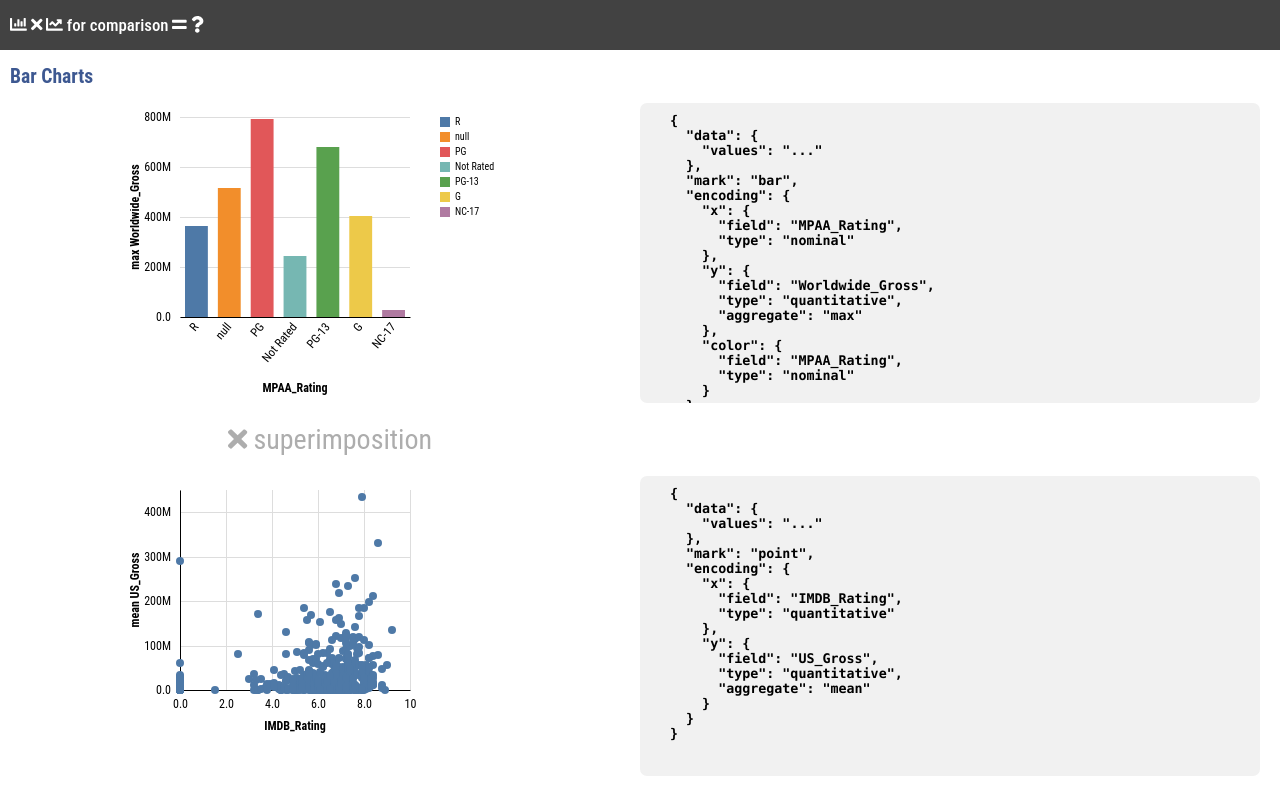
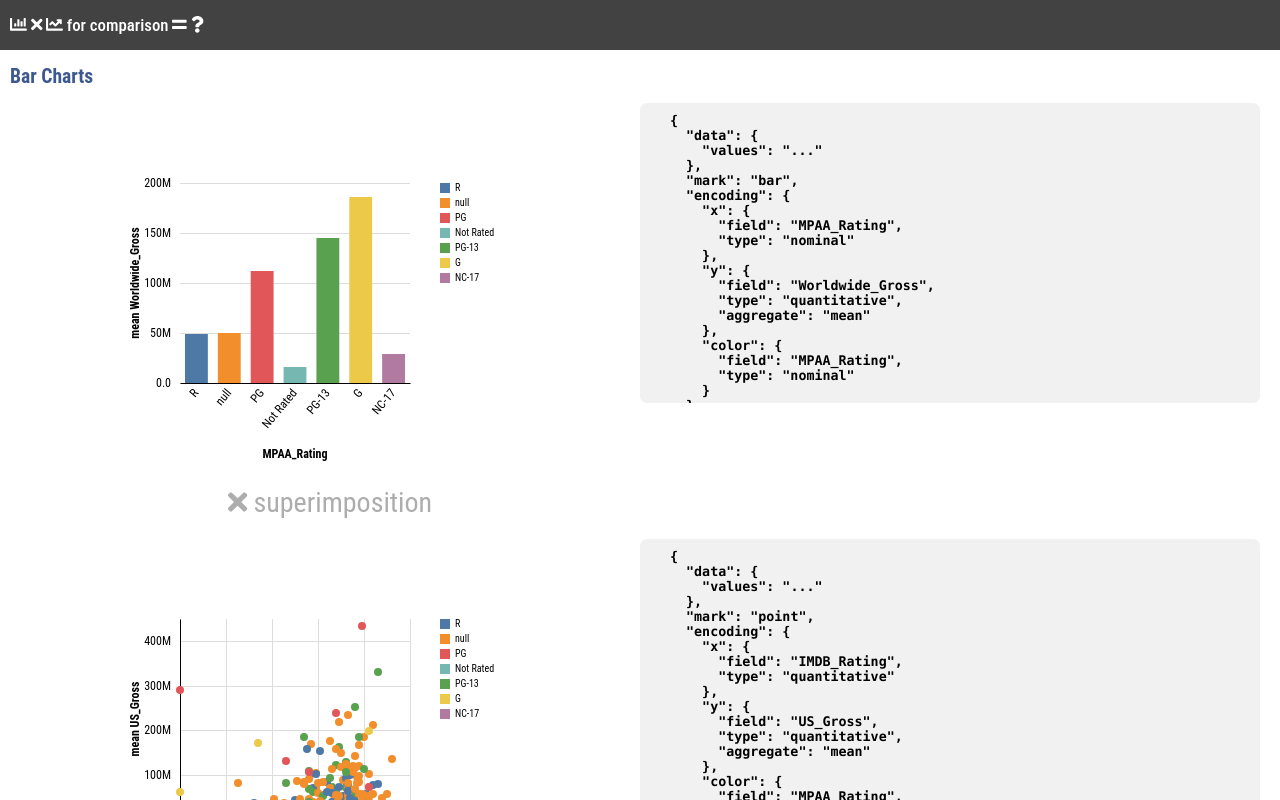
Before and after one commit to sehilyi/comparative-layout-explorer, a React app: page / in a window 1280 px wide. Built offline with nearby package versions, Linux system fonts and the light colour scheme.

Commit message:
Add style option for moving x-axis on top

```diff
--- a/src/components/visualizations/axes/index.ts
+++ b/src/components/visualizations/axes/index.ts
@@ -10,22 +10,21 @@ export function renderAxes(
   xval: string[] | number[],
   yval: string[] | number[],
   spec: Spec,
-  style: ChartStyle) {
+  styles: ChartStyle) {
 
-  // TODO: make this class
+  // TODO: no undefined used! this can be removed!
   const isXCategorical = spec.encoding.x.type === "nominal"
   const isYCategorical = spec.encoding.y.type === "nominal"
   const xFunc = ifUndefinedGetDefault(spec.encoding.x.aggregate, "") as string
   const yFunc = ifUndefinedGetDefault(spec.encoding.y.aggregate, "") as string
-  const noAxes = ifUndefinedGetDefault(style.noAxes, false) as boolean
-  let noY = (typeof style != 'undefined' && style.noY)
-  let noX = (typeof style != 'undefined' && style.noX)
-  let noGrid = !(typeof style === 'undefined' || !style.noGrid)
-  let revY = (typeof style != 'undefined' && style['revY'])
-  let revX = (typeof style != 'undefined' && style['revX'])
-  let xName = (typeof style != 'undefined' ? style['xName'] : undefined)
-  let width = (typeof style != 'undefined' && typeof style['width'] != 'undefined') ? style['width'] : CHART_SIZE.width
-  let height = (typeof style != 'undefined' && typeof style['height'] != 'undefined') ? style['height'] : CHART_SIZE.height;
+  const noAxes = ifUndefinedGetDefault(styles.noAxes, false) as boolean
+  let noY = (typeof styles != 'undefined' && styles.noY)
+  let noGrid = !(typeof styles === 'undefined' || !styles.noGrid)
+  let revY = (typeof styles != 'undefined' && styles['revY'])
+  let revX = (typeof styles != 'undefined' && styles['revX'])
+  let xName = (typeof styles != 'undefined' ? styles['xName'] : undefined)
+  let width = (typeof styles != 'undefined' && typeof styles['width'] != 'undefined') ? styles['width'] : CHART_SIZE.width
+  let height = (typeof styles != 'undefined' && typeof styles['height'] != 'undefined') ? styles['height'] : CHART_SIZE.height;
 
   const cX = d3.scaleBand()
     .domain(uniqueValues(xval, "") as string[])
@@ -40,9 +39,13 @@ export function renderAxes(
     .domain([d3.min([d3.min(yval as number[]), 0]), d3.max(yval as number[])]).nice()
     .rangeRound(revY ? [0, height] : [height, 0]);
 
-  let xAxis = isXCategorical ?
+  let xAxis = styles.topX ?
+    isXCategorical ?
+      d3.axisTop(cX).ticks(Math.ceil(width / 40)).tickFormat(d => d.length > 12 ? d.slice(0, 10).concat('...') : d).tickSizeOuter(0) :
+      d3.axisTop(nX).ticks(Math.ceil(width / 40)).tickFormat(d3.format('.2s')).tickSizeOuter(0)
+    : isXCategorical ?
       d3.axisBottom(cX).ticks(Math.ceil(width / 40)).tickFormat(d => d.length > 12 ? d.slice(0, 10).concat('...') : d).tickSizeOuter(0) :
-    d3.axisBottom(nX).ticks(Math.ceil(height / 40)).tickFormat(d3.format('.2s')).tickSizeOuter(0)
+      d3.axisBottom(nX).ticks(Math.ceil(width / 40)).tickFormat(d3.format('.2s')).tickSizeOuter(0)
   let yAxis = isYCategorical ?
     d3.axisLeft(cY).ticks(Math.ceil(height / 40)).tickFormat(d => d.length > 12 ? d.slice(0, 10).concat('...') : d).tickSizeOuter(0) :
     d3.axisLeft(nY).ticks(Math.ceil(height / 40)).tickFormat(d3.format('.2s')).tickSizeOuter(0)
@@ -53,7 +56,7 @@ export function renderAxes(
     d3.axisLeft(cY).ticks(Math.ceil(height / 40)).tickFormat(null).tickSize(-width) :
     d3.axisLeft(nY).ticks(Math.ceil(height / 40)).tickFormat(null).tickSize(-width)
 
-  if(!noAxes){
+  if (!noAxes) {
     g.classed('g', true);
 
     if (!isBarChart(spec) && !noGrid) {
@@ -69,12 +72,12 @@ export function renderAxes(
         .call(yGrid)
     }
 
-  if (!noX) {
+    if (!styles.noX) {
       let xaxis = g.append('g')
         .classed('axis x-axis', true)
         .attr('stroke', '#888888')
         .attr('stroke-width', 0.5)
-      .attr('transform', translate(0, height))
+        .attr('transform', translate(0, styles.topX ? 0 : height))
         .call(xAxis)
 
       if (isXCategorical) {
@@ -86,11 +89,11 @@ export function renderAxes(
       }
 
       xaxis
-      .attr('transform', translate(0, height))
+        .attr('transform', translate(0, styles.topX ? 0 : height))
         .append('text')
         .classed('label', true)
         .attr('x', width / 2)
-      .attr('y', CHART_MARGIN.bottom - 40)
+        .attr('y', styles.topX ? -40 : (CHART_MARGIN.bottom - 40))
         .style('fill', 'black')
         .style('stroke', 'none')
         .style('font-weight', 'bold')
@@ -134,6 +137,7 @@ export function renderAxes(
         .attr('stroke', 'black')
     }
 
+    // small tick
     g.selectAll('.axis line')
       .attr('stroke-width', '0px')  // removed
       .attr('stroke', 'black')
--- a/src/components/visualizations/chart-styles/index.ts
+++ b/src/components/visualizations/chart-styles/index.ts
@@ -7,6 +7,8 @@ export interface CommonChartStyle {
   noAxes: boolean
   noX: boolean
   noY: boolean
+  topX: boolean
+  rightY: boolean
   revX: boolean
   revY: boolean
   noGrid: boolean
@@ -31,6 +33,8 @@ export const DEFAULT_CHART_STYLE: BarchartStyle = {
   noAxes: false,
   noX: false,
   noY: false,
+  topX: false,
+  rightY: false,
   revX: false,
   revY: false,
   noGrid: false,
--- a/src/components/visualizations/chart-styles/style-definitions.ts
+++ b/src/components/visualizations/chart-styles/style-definitions.ts
@@ -41,8 +41,11 @@ export function getStyles(A: Spec, B: Spec, C: CompSpec, consistency: Consistenc
         const isBColorUsed = !isUndefined(B.encoding.color)
         S.A.legend = isAColorUsed // TODO: should consider false consistency
         S.B.legend = isBColorUsed
-        S.B.noX = consistency.x_axis
-        S.B.noY = consistency.y_axis
+        S.B.noGrid = true
+        if (consistency.x_axis) S.B.noX = true
+        if (consistency.y_axis) S.B.noY = true
+        if (!consistency.x_axis) S.B.topX = true
+        if (!consistency.y_axis) S.B.rightY = true
       }
       break
     default:
--- a/src/components/visualizations/comp-charts.ts
+++ b/src/components/visualizations/comp-charts.ts
@@ -4,7 +4,7 @@ import {CompSpec} from "src/models/comp-spec";
 import {translate} from "src/useful-factory/utils";
 import {
   GAP_BETWEEN_CHARTS, CHART_SIZE, CHART_MARGIN, getChartSize,
-  getColor, getConstantColor, getBarColor, _width, _height, _g, _transform
+  getColor, getConstantColor, getBarColor, _width, _height, _g, _transform, _opacity
 } from "./design-settings";
 import {isUndefined} from "util";
 import {renderBarChart, renderBars} from "./barcharts";
@@ -98,7 +98,13 @@ export function renderSuperimposition(ref: SVGSVGElement, A: Spec, B: Spec, C: C
   /// B
   renderChart(gB, B, {x: domains.B.x, y: domains.B.y}, {color: getColor(domains.B.c), cKey: domains.B.ck}, styles.B)
 
+  /// TODO: options for this?
+  gB.attr(_opacity, 0.3)
+  //
+
+  /// show B on the back
   if (true) gA.raise()  // TODO: get option as spec?
+  //
 }
 
 // TOOD: any way to generalize this code by combining with stack?!
--- a/src/components/visualizations/design-settings.ts
+++ b/src/components/visualizations/design-settings.ts
@@ -17,7 +17,7 @@ export function getExampleSpecs(): {A: Spec, B: Spec, C: CompSpec} {
       mark: "bar",
       encoding: {
         x: {field: "MPAA_Rating", type: "nominal"},
-        y: {field: "Worldwide_Gross", type: "quantitative", aggregate: "max"},
+        y: {field: "Worldwide_Gross", type: "quantitative", aggregate: "mean"},
         color: {field: "MPAA_Rating", type: "nominal"}
       }
     },
@@ -29,7 +29,7 @@ export function getExampleSpecs(): {A: Spec, B: Spec, C: CompSpec} {
       encoding: {
         x: {field: "IMDB_Rating", type: "quantitative"},
         y: {field: "US_Gross", type: "quantitative", aggregate: "mean"},
-
+        color: {field: "MPAA_Rating", type: "nominal"}
       }
     },
     C: {
@@ -39,7 +39,7 @@ export function getExampleSpecs(): {A: Spec, B: Spec, C: CompSpec} {
       unit: "chart",
       // mirrored: false,
       consistency: {
-        x_axis: true, y_axis: true, color: false,
+        x_axis: false, y_axis: true, color: false,
         x_arrangement: true, y_arrangement: true
       }
     }
@@ -62,7 +62,7 @@ export const _width = 'width', _height = 'height',
 
 // general
 export const CHART_SIZE = {width: 230, height: 200};
-export const CHART_MARGIN = {top: 10, right: 20, bottom: 80, left: 50};
+export const CHART_MARGIN = {top: 80, right: 20, bottom: 80, left: 50};
 export const CHART_PADDING = {right: 20};
 export const CHART_TOTAL_SIZE = {
   width: CHART_SIZE.width + CHART_MARGIN.left + CHART_MARGIN.right,
```
Also changed, not shown: src/components/visualizations/consistency/index.ts (+3 -7 lines). Lines whose indentation alone changed are shown as unchanged.
